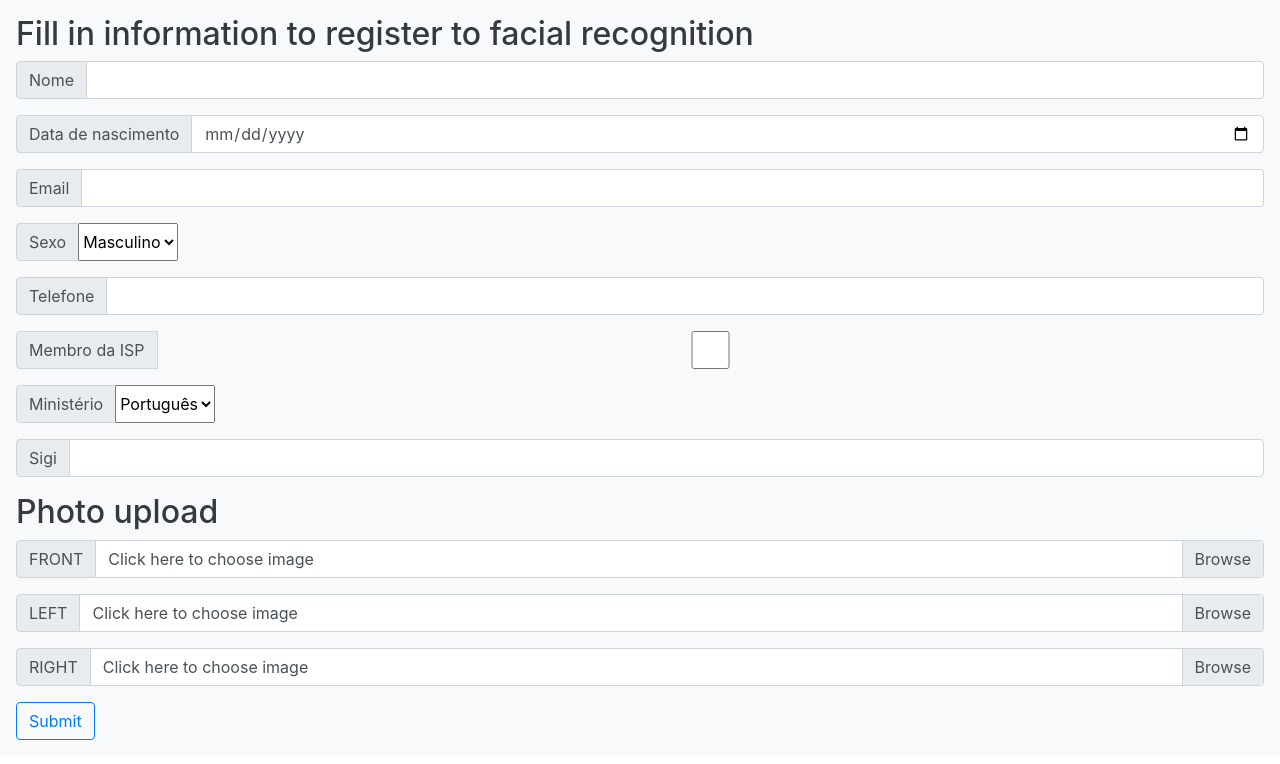
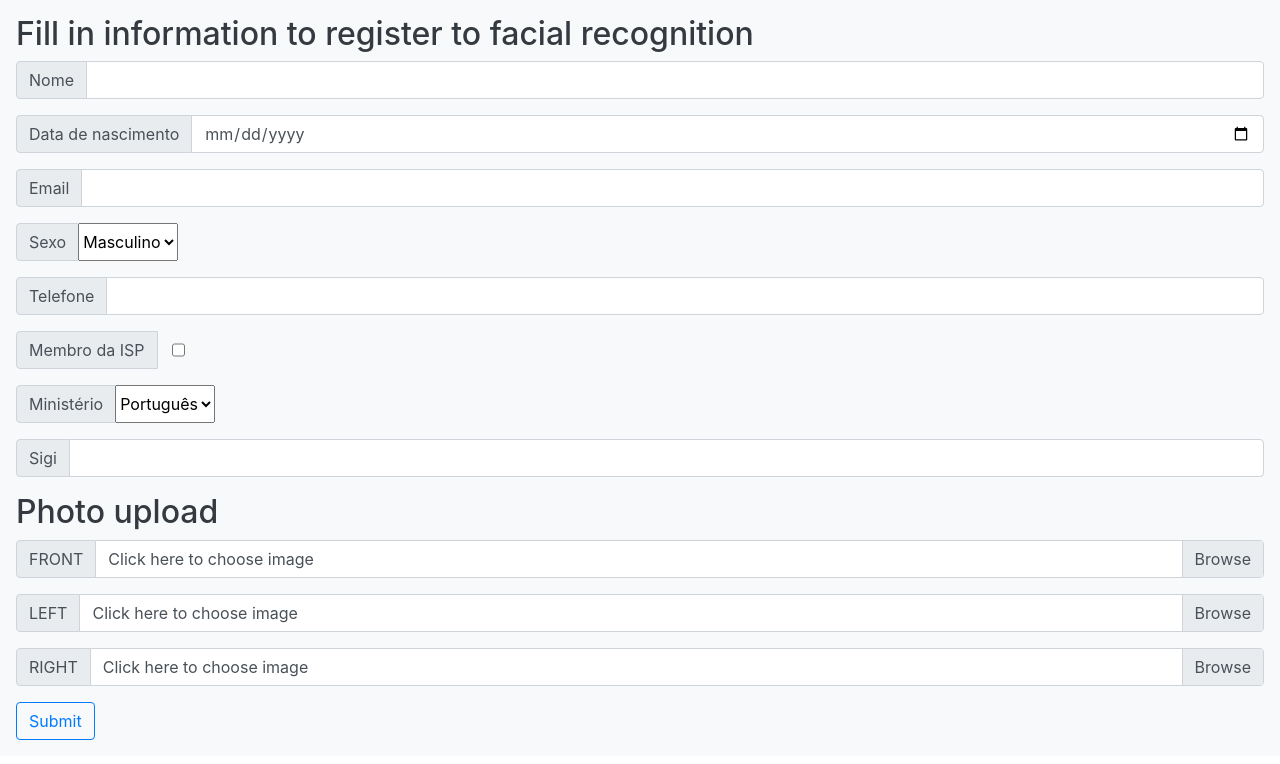
Before and after one commit to andrewjschuang/biometric-system-management-isp, a Flask app: page /register in a window 1280 px wide. Shown: the part 65-829 px from the top of the page. Run offline with Flask 2, Linux system fonts and the light colour scheme; parts of the project's set-up code (start-up, migrations or seed data) failed here and were passed over; some libraries are stand-ins or nearby versions.

Commit message:
automatic column

```diff
--- a/templates/register.html
+++ b/templates/register.html
@@ -71,8 +71,10 @@
                 <div class="input-group-prepend">
                     <span class="input-group-text" id="basic-addon1">Membro da ISP</span>
                 </div>
-                <input type="checkbox" name="member" value="true" class="form-control" placeholder="" aria-label=""
-                    aria-describedby="basic-addon1">
+                <div class="col-auto">
+                    <input type="checkbox" name="member" value="true" class="form-control" placeholder="" aria-label=""
+                        aria-describedby="basic-addon1">
+                </div>
             </div>
 
             <div class="input-group mb-3">
```
